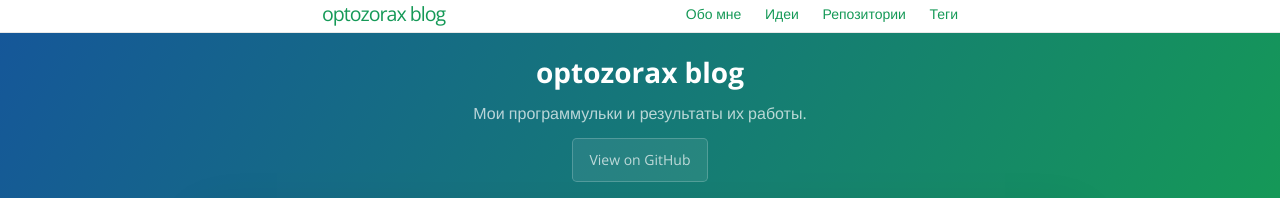
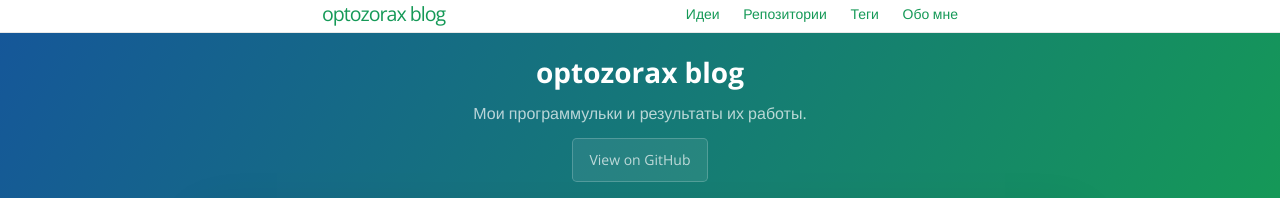
Before and after one commit to optozorax/blog_old, a Jekyll site: the page built from index.md, in a window 1280 px wide. Shown: the top 198 px of the page. Built offline with Jekyll 4.4.1, drawn with Linux system fonts in a browser that asks for light colours.

Commit message:
Исправил порядок страниц

```diff
--- a/_includes/site-header.html
+++ b/_includes/site-header.html
@@ -7,7 +7,6 @@
 
     <a class="site-title" href="{{ "/" | relative_url }}">{{ site.title | escape }}</a>
 
-    {% if page_paths %}
     <nav class="site-nav">
       <input type="checkbox" id="nav-trigger" class="nav-trigger" />
       <label for="nav-trigger">
@@ -21,17 +20,17 @@
       </label>
 
       <div class="trigger">
-          {% for path in page_paths %}
+        {% assign my_array = "ideas.md|repos.md|tags.md|about.md" | split: "|" %}
+        {% for path in my_array %}
           {% assign my_page = site.pages | where: "path", path | first %}
           {% if my_page.title %}
             {% if my_page.title contains "404" %}
             {% else %}
-                <a class="page-link" href="{{ my_page.url | relative_url }}">{{ my_page.title | escape }}</a>
+              <a class="page-link" href="{{ my_page.url | relative_url }}" alt="{{ path }}">{{ my_page.title | escape }}</a>
             {% endif %}
           {% endif %}
         {% endfor %}
       </div>
     </nav>
-    {% endif %}
   </div>
 </header>
```
Lines whose indentation alone changed are shown as unchanged.
